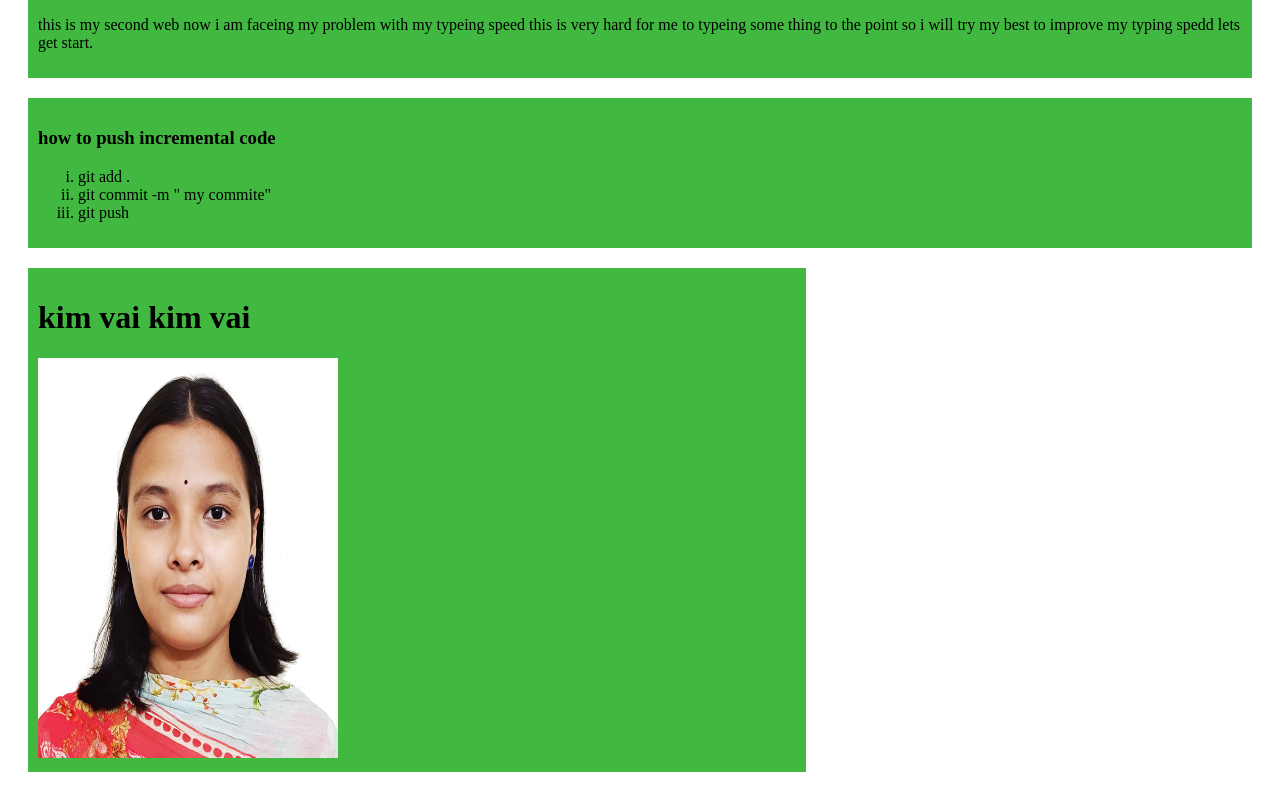
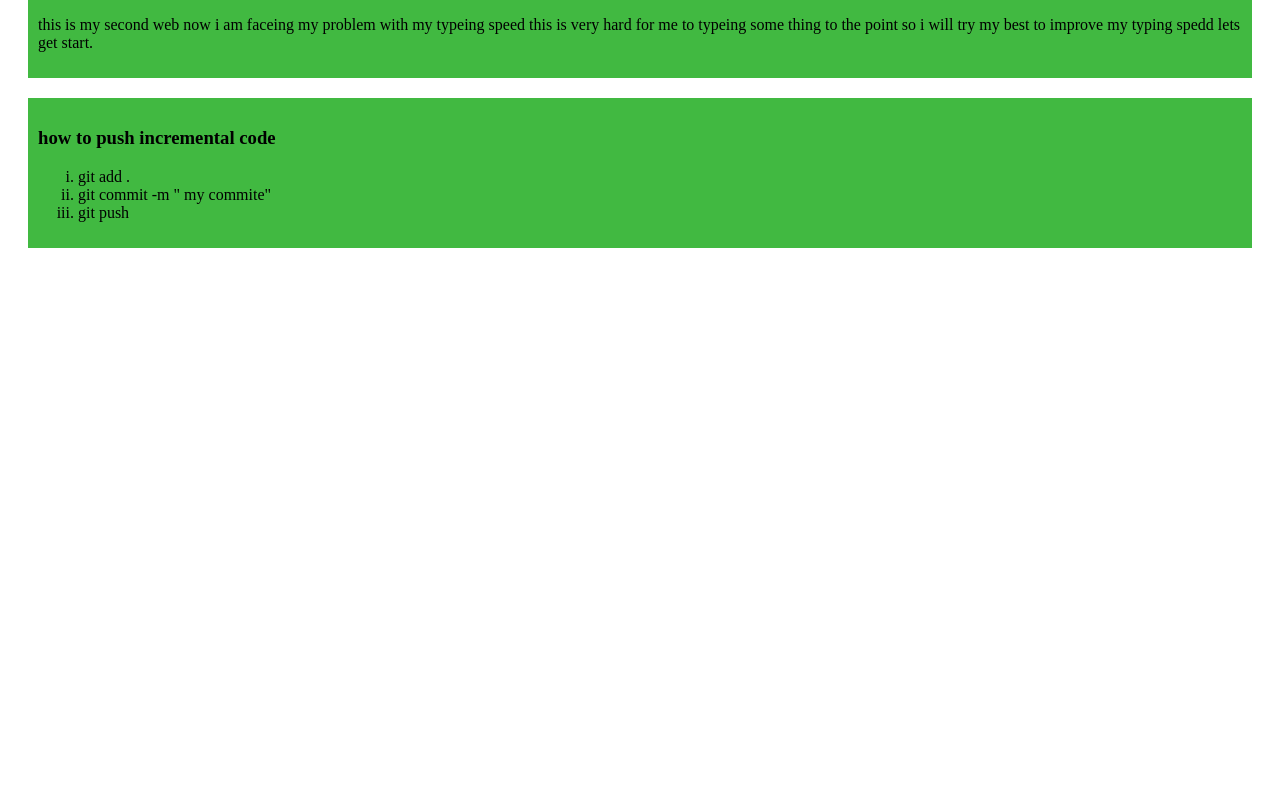
Before and after one commit to ratulchoron/my-simple-web, a plain HTML site: page index1.html in a window 1280 px wide. Shown: the part 380-1172 px from the top of the page. After the commit the page ends 800 px from the top, so only its background shows below. Drawn offline with Linux system fonts and the light colour scheme.

Commit message:
remove the photo

```diff
--- a/index1.html
+++ b/index1.html
@@ -53,21 +53,6 @@
 <li>git push </li>
 
 </ol>
-
-
 </div>
- <div class="kim">
-<h1>kim vai kim vai </h1>
-
-<img src="300.jpg" height="400px" width="300px" alt="">
-
-
- </div>
-
-
-
-
-
-
 </body>
 </html>
```
